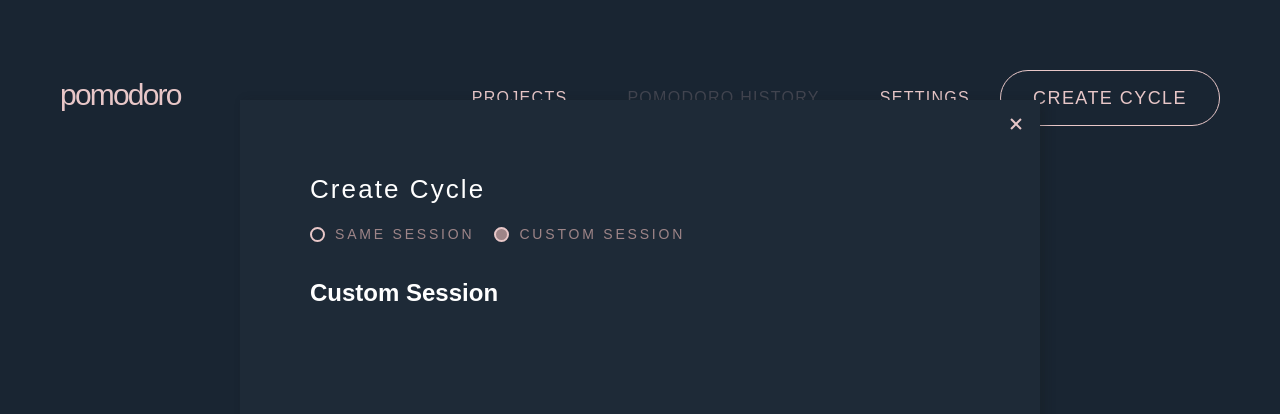
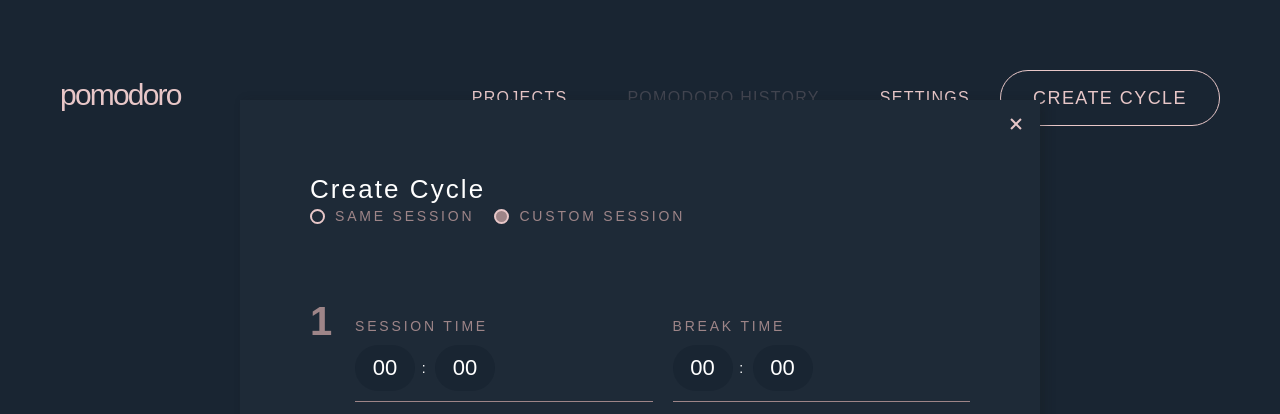
Before and after one commit to dobijaw/pomodoro, a React (Create React App) app: page /pomodoro-history in a window 1280 px wide. Both pictures are taken after a click on the label "CUSTOM SESSION". Shown: the top 414 px of the page. Built offline with nearby package versions, Linux system fonts and the light colour scheme.

Commit message:
add adding data to customCycle state with clear or not existing cycle

```diff
--- a/src/components/molecules/RadioCheck/RadioCheck.tsx
+++ b/src/components/molecules/RadioCheck/RadioCheck.tsx
@@ -27,13 +27,14 @@ const Checkmark = styled.span<{ type?: string }>`
     `}
 `;
 
-const StyledLabel = styled(Label)`
+const StyledLabel = styled(Label)<{ marginTop?: string }>`
   padding-left: 25px;
   margin: 18px 0;
   line-height: 14px;
   cursor: pointer;
   user-select: none;
   transition: all .35s ease-in-out;
+  margin-top: ${({ marginTop }) => marginTop || '0'};
 
   ${Input}:checked ~ ${Checkmark} {
     background: ${({ theme }) => theme.colors.secondary};
@@ -55,10 +56,19 @@ type Props = {
   onChange: () => void;
   checked?: boolean;
   id: string;
+  marginTop?: string;
 };
 
-const RadioCheck = ({ id, label, type, name, onChange, checked }: Props) => (
-  <StyledLabel>
+const RadioCheck = ({
+  id,
+  label,
+  type,
+  name,
+  onChange,
+  checked,
+  marginTop,
+}: Props) => (
+  <StyledLabel marginTop={marginTop}>
     {label}
     <Input
       id={id}
--- a/src/components/molecules/TimeInputBox/TimeInputBox.tsx
+++ b/src/components/molecules/TimeInputBox/TimeInputBox.tsx
@@ -1,8 +1,8 @@
-import React, { useState, ChangeEvent } from "react";
-import styled from "styled-components";
+import React, { useState, ChangeEvent } from 'react';
+import styled from 'styled-components';
 
-import Input from "components/atoms/Input/Input";
-import Label from "components/atoms/Label/Label";
+import Input from 'components/atoms/Input/Input';
+import Label from 'components/atoms/Label/Label';
 
 const StyledLabel = styled(Label)`
   width: 100%;
@@ -35,21 +35,31 @@ const InputBreak = styled.span`
 
 interface Props {
   label: string;
-  onChange: (values: string[]) => void;
+  onChange: (values: number) => void;
 }
 
 function TimeInputBox({ label, onChange }: Props) {
   const [maxValue] = useState<number>(60);
-  const [values, setValues] = useState<string[]>(["00", "00"]);
+  const [values, setValues] = useState<string[]>(['00', '00']);
+
+  function convertToMilliseconds(valuesData: string[]) {
+    const [minutes, seconds] = valuesData;
+
+    const minutesInMiliseconds = Number(minutes) * 60 * 1000;
+    const secondsInMiliseconds = Number(seconds) * 1000;
+
+    return minutesInMiliseconds + secondsInMiliseconds;
+  }
 
   function handleMinutesChange(e: ChangeEvent<HTMLInputElement>) {
     const value = Number(e.currentTarget.value);
     const currentValue = value < 0 ? 0 : value > maxValue ? maxValue : value;
 
-    setValues((prevValue) => [
-      currentValue < 10 ? `0${currentValue}` : `${currentValue}`,
-      currentValue === maxValue ? "00" : prevValue[1],
-    ]);
+    const min = currentValue < 10 ? `0${currentValue}` : `${currentValue}`;
+    const sec = currentValue === maxValue ? '00' : values[1];
+
+    setValues([min, sec]);
+    onChange(convertToMilliseconds([min, sec]));
   }
 
   function handleSecondsChange(e: ChangeEvent<HTMLInputElement>) {
@@ -58,10 +68,11 @@ function TimeInputBox({ label, onChange }: Props) {
     const currentValue =
       value < 0 || value >= maxValue || minutes === 60 ? 0 : value;
 
-    setValues((prevValue) => [
-      prevValue[0],
-      currentValue < 10 ? `0${currentValue}` : `${currentValue}`,
-    ]);
+    const min = values[0];
+    const sec = currentValue < 10 ? `0${currentValue}` : `${currentValue}`;
+
+    setValues((prevValue) => [min, sec]);
+    onChange(convertToMilliseconds([min, sec]));
   }
 
   return (
--- a/src/components/organisms/CycleModal/CycleModal.tsx
+++ b/src/components/organisms/CycleModal/CycleModal.tsx
@@ -1,13 +1,23 @@
-import React, { useState, useRef, useEffect, useCallback } from "react";
-import styled, { keyframes } from "styled-components";
+import React, {
+  useState,
+  useRef,
+  useEffect,
+  useCallback,
+  FormEvent,
+} from 'react';
+import styled, { keyframes } from 'styled-components';
+import { useDispatch, useSelector } from 'react-redux';
 
-import Close from "components/atoms/Close/Close";
-import Button from "components/atoms/Button/Button";
-import Headline from "components/atoms/Headline/Headline";
+import { SessionEnum, Session } from 'store/cycle/types';
+import { addToCycle, clearAndAddToCycle } from 'store/cycle/actions';
 
-import RadioCheck from "components/molecules/RadioCheck/RadioCheck";
-import NumberInputBox from "components/molecules/NumberInputBox/NumberInputBox";
-import TimeInputBox from "components/molecules/TimeInputBox/TimeInputBox";
+import Close from 'components/atoms/Close/Close';
+import Button from 'components/atoms/Button/Button';
+import Headline from 'components/atoms/Headline/Headline';
+
+import RadioCheck from 'components/molecules/RadioCheck/RadioCheck';
+import NumberInputBox from 'components/molecules/NumberInputBox/NumberInputBox';
+import TimeInputBox from 'components/molecules/TimeInputBox/TimeInputBox';
 
 const scale = keyframes`
   from {
@@ -92,14 +102,45 @@ const Form = styled.form`
   margin-top: 60px;
 `;
 
+const SesionNumber = styled.span`
+  display: block;
+  width: 100px;
+  font-size: 40px;
+  line-height: 1;
+  font-weight: 600;
+  color: ${({ theme }) => theme.colors.secondary};
+`;
+
+interface RootState {
+  cycle: {
+    customCycle: Session[];
+  };
+}
+
 interface CycleModal {
   onClose: () => void;
 }
 
+interface SameValues {
+  sessionNumber: number;
+  sessionTime: number;
+  restTime: number;
+}
+
 function CycleModal({ onClose }: CycleModal) {
   const [isSameSession, toggleSession] = useState<boolean>(true);
-  const [values, setValues] = useState("");
+  const [sameValues, setSameValues] = useState<SameValues>({
+    sessionNumber: 0,
+    sessionTime: 0,
+    restTime: 0,
+  });
+  const [customValues, setCustomValues] = useState<[]>([]);
+  const [clearCycleInput, setClearCycleInput] = useState<boolean>(false);
   const boxModalRef = useRef(null);
+  const checkIfCustomCycle = (state: RootState) =>
+    !!state.cycle.customCycle.length;
+  const isCustomCycle = useSelector(checkIfCustomCycle);
+  const dispatch = useDispatch();
 
   function closeClickingOutside(event: MouseEvent) {
     if (!(boxModalRef.current! as any).contains(event.target)) onClose();
@@ -108,11 +149,44 @@ function CycleModal({ onClose }: CycleModal) {
   const closeClickingOutsideCallback = useCallback(closeClickingOutside, []);
 
   useEffect(() => {
-    document.addEventListener("click", closeClickingOutsideCallback);
+    document.addEventListener('click', closeClickingOutsideCallback);
 
     return () =>
-      document.removeEventListener("click", closeClickingOutsideCallback);
+      document.removeEventListener('click', closeClickingOutsideCallback);
   }, [closeClickingOutsideCallback]);
+
+  function getValue(value: number, name: string) {
+    if (isSameSession) {
+      setSameValues((prev) => ({
+        ...prev,
+        [name]: value,
+      }));
+    } else {
+      console.log(setCustomValues);
+    }
+  }
+
+  useEffect(() => {
+    console.log(sameValues);
+    console.log(customValues);
+  }, [customValues, sameValues]);
+
+  function handleSubmit(e: FormEvent<HTMLFormElement>) {
+    e.preventDefault();
+
+    if (isSameSession) {
+      const output = Array(sameValues.sessionNumber).fill([
+        { type: SessionEnum.ACTION, time: sameValues.sessionTime },
+        { type: SessionEnum.REST, time: sameValues.restTime },
+      ]);
+
+      if (clearCycleInput) {
+        dispatch(clearAndAddToCycle(output));
+      } else {
+        dispatch(addToCycle(output));
+      }
+    }
+  }
 
   return (
     <Wrapper>
@@ -139,18 +213,45 @@ function CycleModal({ onClose }: CycleModal) {
         </RadioForm>
         <>
           {isSameSession ? (
-            <Form onSubmit={() => {}}>
-              <NumberInputBox label="session number" onChange={setValues} />
+            <Form onSubmit={handleSubmit}>
+              <NumberInputBox
+                label="session number"
+                onChange={(value: number) => getValue(value, 'sessionNumber')}
+              />
 
               <TimerWrapper>
-                <TimeInputBox label="session time" onChange={() => {}} />
-                <TimeInputBox label="break time" onChange={() => {}} />
+                <TimeInputBox
+                  label="session time"
+                  onChange={(value: number) => getValue(value, 'sessionTime')}
+                />
+                <TimeInputBox
+                  label="rest time"
+                  onChange={(value: number) => getValue(value, 'restTime')}
+                />
               </TimerWrapper>
+
+              {isCustomCycle && (
+                <RadioCheck
+                  label="Clear existing custom cycle"
+                  type="checkbox"
+                  name="clearCycle"
+                  onChange={() => setClearCycleInput(!clearCycleInput)}
+                  id="string"
+                  checked={clearCycleInput}
+                  marginTop="40px"
+                />
+              )}
 
               <StyledButton type="submit">Create Cycle</StyledButton>
             </Form>
           ) : (
-            <h2 style={{ color: "white" }}>Custom Session</h2>
+            <Form onSubmit={handleSubmit}>
+              <TimerWrapper>
+                <SesionNumber>1</SesionNumber>
+                <TimeInputBox label="session time" onChange={() => {}} />
+                <TimeInputBox label="break time" onChange={() => {}} />
+              </TimerWrapper>
+            </Form>
           )}
         </>
       </BoxModal>
--- a/src/store/cycle/actions.ts
+++ b/src/store/cycle/actions.ts
@@ -1,7 +1,12 @@
 import { Session, CyclesTypes, SessionTypes } from './types';
 
-export const addToCycle = (newSession: Session) => ({
+export const addToCycle = (newSession: Session[]) => ({
   type: CyclesTypes.ADD_TO_CYCLE,
+  payload: newSession,
+});
+
+export const clearAndAddToCycle = (newSession: Session[]) => ({
+  type: CyclesTypes.CLEAR_AND_ADD_TO_CYCLE,
   payload: newSession,
 });
 
--- a/src/store/cycle/reducers.ts
+++ b/src/store/cycle/reducers.ts
@@ -3,7 +3,7 @@ import {
   CycleActionTypes,
   CyclesTypes,
   SessionEnum,
-} from "./types";
+} from './types';
 
 const initialState: CyclesState = {
   sessionPosition: 0,
@@ -41,6 +41,16 @@ const initialState: CyclesState = {
 
 export function cycleReducer(state = initialState, action: CycleActionTypes) {
   switch (action.type) {
+    case CyclesTypes.ADD_TO_CYCLE:
+      return {
+        ...state,
+        customCycle: [...state.customCycle, ...action.payload],
+      };
+    case CyclesTypes.CLEAR_AND_ADD_TO_CYCLE:
+      return {
+        ...state,
+        customCycle: [...action.payload],
+      };
     case CyclesTypes.CLEAR_CYCLE:
       return {
         ...state,
--- a/src/store/cycle/types.ts
+++ b/src/store/cycle/types.ts
@@ -1,11 +1,11 @@
 export enum SessionEnum {
-  ACTION = "ACTION",
-  REST = "REST",
+  ACTION = 'ACTION',
+  REST = 'REST',
 }
 
 export enum CycleEnum {
-  CUSTOM = "CUSTOM",
-  DEFAULT = "DEFAULT",
+  CUSTOM = 'CUSTOM',
+  DEFAULT = 'DEFAULT',
 }
 
 export interface Action {
@@ -35,16 +35,22 @@ export interface CyclesState {
 }
 
 export enum CyclesTypes {
-  ADD_TO_CYCLE = "ADD_TO_CYCLE",
-  CLEAR_CYCLE = "CLEAR_CYCLE",
-  SET_CURRENT_TIME = "SET_CURRENT_TIME",
-  SET_CURRENT_TYPE = "SET_CURRENT_TYPE",
-  TOGGLE_TIMER_RUNNING = "TOGGLE_TIMER_RUNNING",
-  SET_CYCLE_POSITION = "SET_CYCLE_POSITION",
+  ADD_TO_CYCLE = 'ADD_TO_CYCLE',
+  CLEAR_CYCLE = 'CLEAR_CYCLE',
+  SET_CURRENT_TIME = 'SET_CURRENT_TIME',
+  SET_CURRENT_TYPE = 'SET_CURRENT_TYPE',
+  TOGGLE_TIMER_RUNNING = 'TOGGLE_TIMER_RUNNING',
+  SET_CYCLE_POSITION = 'SET_CYCLE_POSITION',
+  CLEAR_AND_ADD_TO_CYCLE = 'CLEAR_AND_ADD_TO_CYCLE',
 }
 
 interface AddToCycleAction {
   type: typeof CyclesTypes.ADD_TO_CYCLE;
+  payload: Session;
+}
+
+interface ClearAndAddToCycleAction {
+  type: typeof CyclesTypes.CLEAR_AND_ADD_TO_CYCLE;
   payload: Session;
 }
 
@@ -82,6 +88,7 @@ interface SetCyclePositionAction {
 
 export type CycleActionTypes =
   | AddToCycleAction
+  | ClearAndAddToCycleAction
   | ClearCycleAction
   | SetCurrentTimeAction
   | SetCurrentTypeAction
```
Also changed, not shown: src/components/molecules/NumberInputBox/NumberInputBox.tsx (+10 -10 lines).
